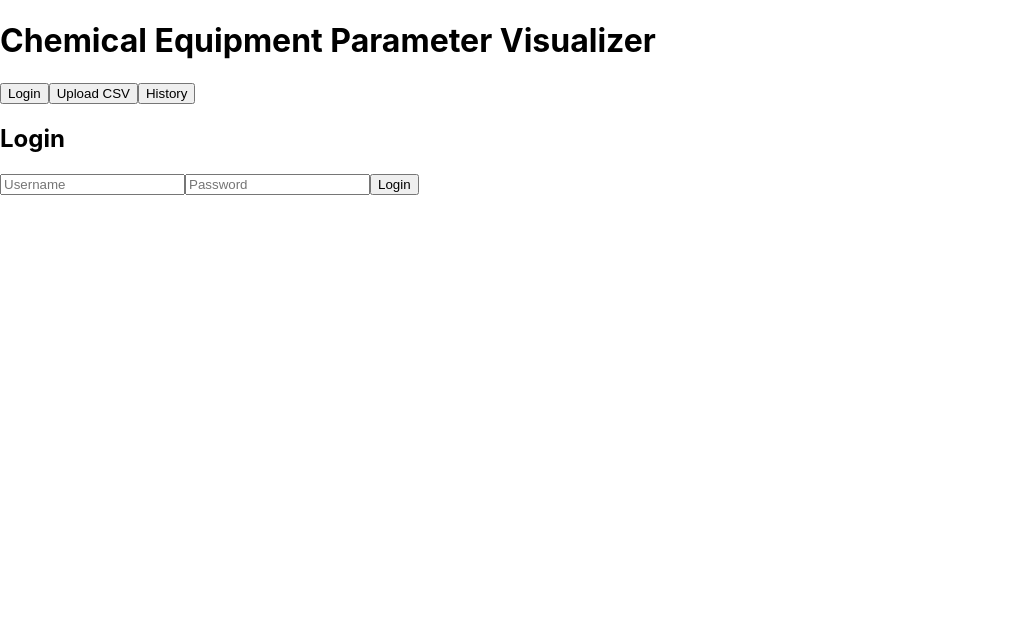
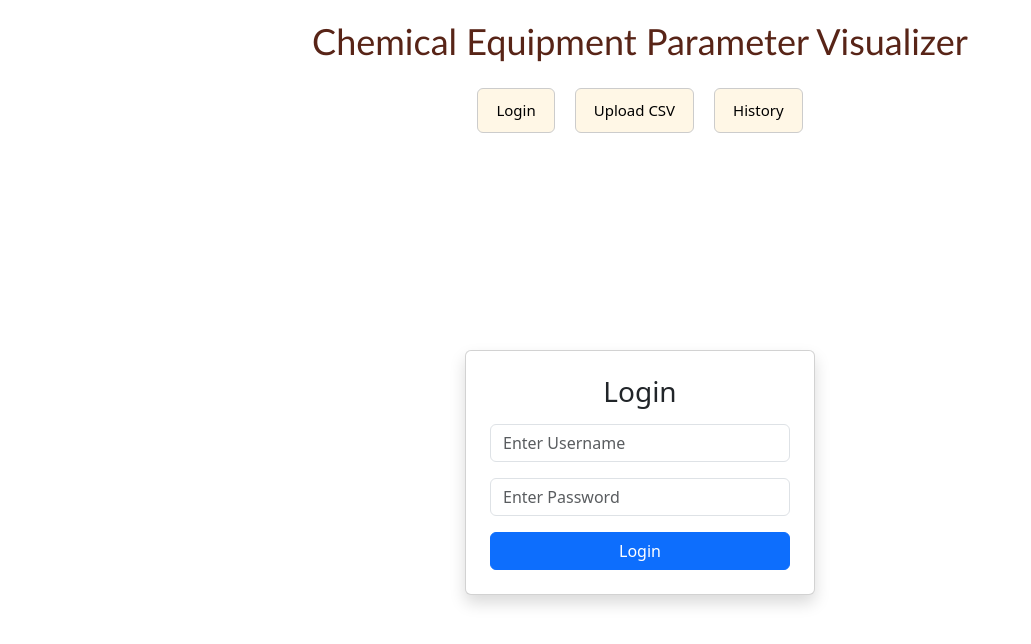
Before and after one commit to SanKrishnan/Chemical-Equipment-Parameter-Visualizer, a React (Create React App) app in the folder frontend/: page / in a window 1280 px wide. Shown: the top 644 px of the page, without its empty margins (0-1031 px from the left). Built offline with nearby package versions, Linux system fonts and the light colour scheme.

Commit message:
update code

```diff
--- a/frontend/package.json
+++ b/frontend/package.json
@@ -8,6 +8,7 @@
     "@testing-library/react": "^16.3.2",
     "@testing-library/user-event": "^13.5.0",
     "axios": "^1.13.3",
+    "bootstrap": "^5.3.8",
     "chart.js": "^4.5.1",
     "react": "^19.2.4",
     "react-chartjs-2": "^5.3.1",
--- a/frontend/src/App.css
+++ b/frontend/src/App.css
@@ -1,5 +1,37 @@
 .App {
   text-align: center;
+}
+
+.title {
+  text-align: center;
+  margin-top: 20px;
+  margin-bottom: 20px;
+  font-size: 36px;
+  color: #582417;
+  font-family: 'Trebuchet MS', Arial, sans-serif;
+}
+
+.navigate {
+  display: flex;
+  justify-content: center;
+  align-items: center;
+  gap: 20px;
+  margin: 20px auto;
+  padding-top: 5px;
+}
+
+.navigate button {
+  padding: 10px 18px;
+  font-size: 15px;
+  background: #FFF7E6;
+  border: 1px solid #ccc;
+  border-radius: 6px;
+  cursor: pointer;
+  transition: 0.2s ease;
+}
+
+.navigate button:hover {
+  background: #A35E24;
 }
 
 .App-logo {
@@ -36,3 +68,8 @@
     transform: rotate(360deg);
   }
 }
+
+body {
+  margin: 0;
+  padding: 0 20px;
+}
--- a/frontend/src/App.js
+++ b/frontend/src/App.js
@@ -3,7 +3,7 @@ import CSVUploads from "./components/CSVUploads";
 import Dashboards from "./components/Dashboards";
 import Login from "./components/Login";
 import History from "./components/History";
-
+import "./App.css";
 function App() {
   const [page, setPage] = useState("login");
   const [summary, setSummary] = useState(null);
@@ -11,14 +11,13 @@ function App() {
   return (
     <div className="App">
 
-      <h1>Chemical Equipment Parameter Visualizer</h1>
+      <h1 className="title" >Chemical Equipment Parameter Visualizer</h1>
+      <div className="navigate">
+        <button onClick={() => setPage("login")}>Login</button>
+        <button onClick={() => setPage("upload")}>Upload CSV</button>
+        <button onClick={() => setPage("history")}>History</button>
+      </div>
 
-      {/* Navigation */}
-      <button onClick={() => setPage("login")}>Login</button>
-      <button onClick={() => setPage("upload")}>Upload CSV</button>
-      <button onClick={() => setPage("history")}>History</button>
-
-      {/* Pages */}
       {page === "login" && <Login />}
 
       {page === "upload" && (
--- a/frontend/src/components/Login.js
+++ b/frontend/src/components/Login.js
@@ -1,41 +1,39 @@
 import React, { useState } from "react";
 import axios from "axios";
 
-function Login() {
+function Login({ onLoginSuccess }) {
   const [username, setUsername] = useState("");
   const [password, setPassword] = useState("");
 
   const handleLogin = async () => {
     try {
-      const res = await axios.post("http://127.0.0.1:8000/api/token/", {
+      const response = await axios.post("http://127.0.0.1:8000/api/token/", {
         username,
         password,
       });
 
-      localStorage.setItem("token", res.data.access);
-      alert("Login successful");
-    } catch (e) {
-      alert("Retry invalid credentials");
+      localStorage.setItem("token", response.data.access);
+      alert("Login successful!");
+      onLoginSuccess();
+    }
+    catch (err) {
+      alert("Invalid credentials");
     }
   };
 
   return (
-    <div>
-      <h2>Login</h2>
+    <div className="d-flex justify-content-center align-items-center" style={{ minHeight: "80vh" }}>
+      <div className="card shadow p-4" style={{ width: "350px" }}>
+        <h3 className="text-center mb-3">Login</h3>
 
-      <input
-        type="text"
-        placeholder="Username"
-        onChange={(e) => setUsername(e.target.value)}
-      />
+        <input type="text" className="form-control mb-3" placeholder="Enter Username" value={username} onChange={(e) => setUsername(e.target.value)}/>
 
-      <input
-        type="password"
-        placeholder="Password"
-        onChange={(e) => setPassword(e.target.value)}
-      />
+        <input type="password" className="form-control mb-3" placeholder="Enter Password" value={password} onChange={(e) => setPassword(e.target.value)}/>
 
-      <button onClick={handleLogin}>Login</button>
+        <button className="btn btn-primary w-100" onClick={handleLogin}>
+          Login
+        </button>
+      </div>
     </div>
   );
 }
--- a/frontend/src/index.js
+++ b/frontend/src/index.js
@@ -3,6 +3,7 @@ import ReactDOM from 'react-dom/client';
 import './index.css';
 import App from './App';
 import reportWebVitals from './reportWebVitals';
+import "bootstrap/dist/css/bootstrap.min.css";
 
 const root = ReactDOM.createRoot(document.getElementById('root'));
 root.render(
```
Also changed, not shown: 1 other file (tests, documents, lock files or other folders).
